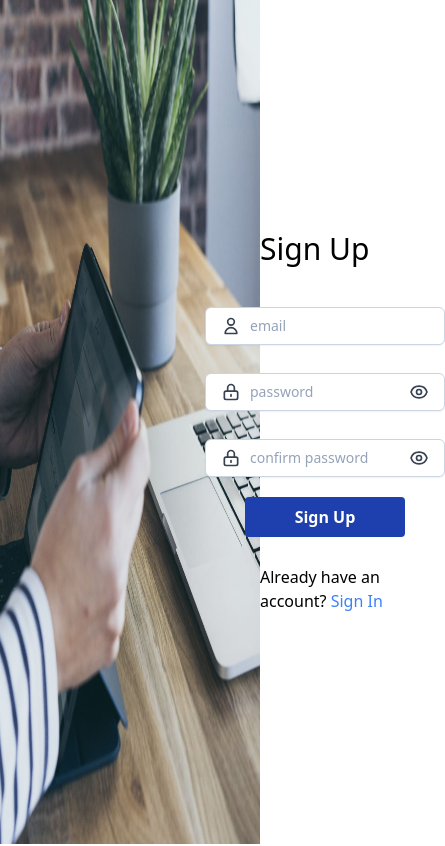
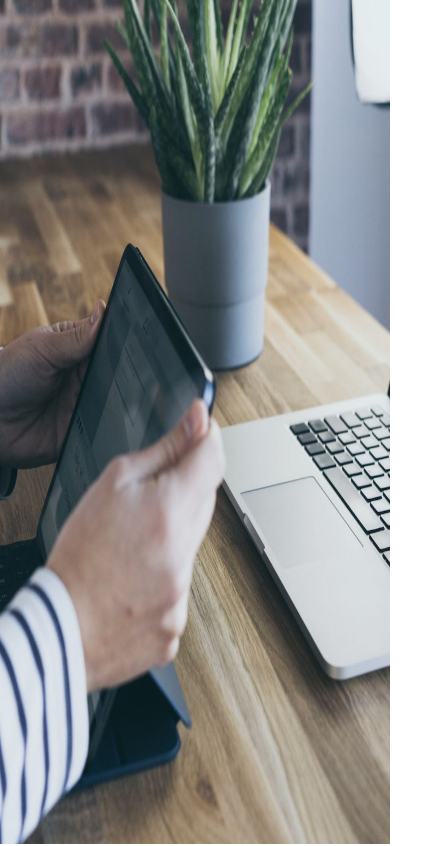
Before and after one commit to incubyte/learning-planner, a React (Create React App) app in the folder frontend/: page /auth/signup in a window 390 px wide. Shown: the top 846 px of the page, 445 px wide, since content can reach past the window. Built offline with nearby package versions, Linux system fonts and the light colour scheme.

Commit message:
ENH: adds responsive design for login page and some changes to css

```diff
--- a/frontend/src/components/auth/SignIn.tsx
+++ b/frontend/src/components/auth/SignIn.tsx
@@ -12,6 +12,9 @@ const SignIn = () => {
 
   const [passwordShow, setPasswordShow] = useState<boolean>(false);
 
+  const accountText = "Don't have an account? ";
+
+
   const handleFormSubmit = (data: any) => {
     console.log(data);
   };
@@ -19,21 +22,21 @@ const SignIn = () => {
   return (
     <>
       <div className="SignInContainer">
-        <div className="Leftside">
+        <div className="SignInLeftside">
           <img
-            className="Image"
+            className="SignInImage"
             src="https://wallpapercave.com/wp/wp6480749.jpg"
           ></img>
         </div>
 
-        <div className="Rightside">
-          <div className="RightContent">
-            <div className="text-3xl mb-5">Login</div>
+        <div className="SignInRightside">
+          <div className="SignInRightContent">
+            <div className="text-5xl lg:text-4xl md:text-4xl  mb-5">Login</div>
 
             <form onSubmit={handleSubmit(handleFormSubmit)}>
-              <label className="FormItems">
+              <label className="SignInFormItems">
                 <div className="space-y-2 text-gray-700">
-                  <div className="relative  focus-within:text-gray-900 dark:focus-within:text-gray-800 ">
+                  <div className="relative focus-within:text-gray-900 dark:focus-within:text-gray-800 ">
                     <div
                       aria-hidden="true"
                       className="absolute inset-y-0 flex items-center px-4 pointer-events-none"
@@ -54,7 +57,7 @@ const SignIn = () => {
                       type="text"
                       id="email"
                       placeholder="email"
-                      className="FormInput"
+                      className="SignInFormInput"
                       {...register("email", {
                         required: {
                           value: true,
@@ -69,7 +72,7 @@ const SignIn = () => {
                   </div>
                 </div>
 
-                {errors.email ? <>{errors.email.message}</> : <></>}
+                <div className="text-red-600 font-bold">{errors.email ? <>{errors.email.message}</> : <></>}</div>
 
                 <div className="space-y-2 text-gray-700">
                   <div className="relative  focus-within:text-gray-900 dark:focus-within:text-gray-800 ">
@@ -94,7 +97,7 @@ const SignIn = () => {
                       </svg>
                     </div>
                     <input
-                      className="FormInput"
+                      className="SignInFormInput"
                       id="password"
                       type={passwordShow ? "text" : "password"}
                       placeholder="password"
@@ -163,16 +166,16 @@ const SignIn = () => {
                   </div>
                 </div>
 
-                {errors.password ? <>{errors.password.message}</> : <></>}
+                <div className="text-red-600 font-bold">{errors.password ? <>{errors.password.message}</> : <></>}</div>
 
-                <a href="" className="SignIn">
+                <a href="" className="ForgotPass">
                   forgot password?
                 </a>
-                <button className="Submit">Sign In</button>
+                <button className="SignInSubmit">Sign In</button>
 
-                <label className="AlreadyAccount">
-                  Do not have an account?{" "}
-                  <a className="link" href="/auth/signup">
+                <label className="SignInNewAcc">
+                  {accountText}
+                  <a className="SignUplink" href="/auth/signup">
                     Sign Up
                   </a>
                 </label>
--- a/frontend/src/components/auth/SignUp.tsx
+++ b/frontend/src/components/auth/SignUp.tsx
@@ -22,17 +22,17 @@ const SignUp = () => {
   return (
     <>
       <div className="SignUpContainer">
-        <div className="Leftside">
-          <img className="Image" src={signupImage}></img>
+        <div className="SignUpLeftside">
+          <img className="SignUpImage" src={signupImage}></img>
         </div>
 
-        <div className="Rightside">
-          <div className="RightContent">
+        <div className="SignUpRightside">
+          <div className="SignUpRightContent">
             <div className="text-3xl mb-5">Sign Up</div>
             <form onSubmit={handleSubmit(handleFormSubmit)}>
-              <label className="FormItems">
+              <label className="SignUpFormItems">
                 <div className="space-y-2 text-gray-700">
-                  <div className="relative  focus-within:text-gray-900 dark:focus-within:text-gray-800 ">
+                  <div className="relative focus-within:text-gray-900 dark:focus-within:text-gray-800 ">
                     <div
                       aria-hidden="true"
                       className="absolute inset-y-0 flex items-center px-4 pointer-events-none"
@@ -53,7 +53,7 @@ const SignUp = () => {
                       type="text"
                       id="email"
                       placeholder="email"
-                      className="FormInput"
+                      className="SignUpFormInput"
                       {...register("email", {
                         required: {
                           value: true,
@@ -93,7 +93,7 @@ const SignUp = () => {
                       </svg>
                     </div>
                     <input
-                      className="FormInput"
+                      className="SignUpFormInput"
                       id="password"
                       type={passwordShow ? "text" : "password"}
                       placeholder="password"
@@ -165,7 +165,7 @@ const SignUp = () => {
                 {errors.password ? <>{errors.password.message}</> : <></>}
 
                 <div className="space-y-2 text-gray-700">
-                  <div className="relative  focus-within:text-gray-900 dark:focus-within:text-gray-800 ">
+                  <div className="relative focus-within:text-gray-900 dark:focus-within:text-gray-800 ">
                     <div
                       aria-hidden="true"
                       className="absolute inset-y-0 flex items-center px-4 pointer-events-none"
@@ -187,7 +187,7 @@ const SignUp = () => {
                       </svg>
                     </div>
                     <input
-                      className="FormInput"
+                      className="SignUpFormInput"
                       id="password"
                       type={confirmPasswordShow ? "text" : "password"}
                       placeholder="confirm password"
@@ -210,7 +210,7 @@ const SignUp = () => {
                         onClick={() => {
                           setConfirmPasswordShow(!confirmPasswordShow);
                         }}
-                        className="z-30 "
+                        className="z-30"
                       >
                         {confirmPasswordShow ? (
                           <svg
@@ -262,11 +262,11 @@ const SignUp = () => {
                   <></>
                 )}
 
-                <button className="Submit">Sign Up</button>
+                <button className="SignUpSubmit">Sign Up</button>
 
-                <label className="AlreadyAccount">
+                <label className="SignUpAlreadyAccount">
                   Already have an account?{" "}
-                  <a className="SignIn" href="/auth/signin">
+                  <a className="SignInLink" href="/auth/signin">
                     Sign In
                   </a>
                 </label>
--- a/frontend/src/css/auth/SignIn.css
+++ b/frontend/src/css/auth/SignIn.css
@@ -1,42 +1,47 @@
 .SignInContainer{
-    @apply grid grid-cols-3 h-screen object-fill
+    @apply grid grid-cols-1 lg:grid-cols-3 bg-sign-in lg:bg-none justify-items-center h-screen object-cover
 }
 
-.Leftside{
-    @apply col-span-2 flex
+.SignInLeftside {
+    @apply lg:col-span-2 lg:flex lg:visible hidden
 }
 
-.Image{
-    @apply w-screen
+.SignInImage {
+    @apply lg:w-screen lg:visible
 }
 
-.Rightside{
-    @apply grid grid-cols-1 justify-items-center content-center
+.SignInRightside {
+    @apply grid grid-cols-1 justify-items-center content-center object-contain
 }
 
-.RightContent{
+.SignInRightContent {
+    @apply bg-white bg-opacity-70 p-8 xsm:p-7 rounded-xl lg:bg-none lg:p-0 lg:rounded-none m-3;
 }
 
-.FormItems{
+.SignInFormItems {
    @apply grid gap-2 grid-cols-1 justify-items-center
 }
 
-.FormInput{
-    @apply mt-5 block w-60 px-3 py-2 bg-white border border-slate-300 rounded-md text-sm shadow-sm placeholder-slate-400
+.ForgotPass{
+    @apply mt-5 block text-xl lg:text-base xsm:text-base;
+}
+
+.SignInFormInput {
+    @apply mt-5 block w-60 xsm:w-52 lg:px-3 xsm:px-2 px-5 lg:py-2 xsm:py-2 py-3 bg-white border border-slate-300 rounded-md shadow-sm placeholder-slate-400
     focus:outline-none focus:border-sky-500 focus:ring-1 focus:ring-sky-500
     disabled:bg-slate-50 disabled:text-slate-500 disabled:border-slate-200 disabled:shadow-none
     invalid:border-pink-500 invalid:text-pink-600
-    focus:invalid:border-pink-500 focus:invalid:ring-pink-500;
+    focus:invalid:border-pink-500 focus:invalid:ring-pink-500 lg:pl-11 lg:pr-11 xsm:pl-11 xsm:pr-11 text-xl lg:text-base xsm:text-sm ;
 }
 
-.Submit{
-    @apply bg-blue-800 mt-3 block w-40 hover:bg-blue-900 text-white font-bold py-2 px-4 rounded;
+.SignInSubmit {
+    @apply bg-blue-800 mt-3 block w-40 hover:bg-blue-900 text-white font-bold py-2 px-4 rounded text-xl lg:text-base;
 }
 
-.AlreadyAccount{
-    @apply mt-5 block
+.SignInNewAcc {
+    @apply mt-5  block text-lg lg:text-base xsm:text-sm
 }
 
-.link{
-    @apply text-blue-500
+.SignUplink {
+    @apply text-blue-900 lg:text-blue-500
 }
--- a/frontend/src/css/auth/SignUp.css
+++ b/frontend/src/css/auth/SignUp.css
@@ -1,27 +1,27 @@
 .SignUpContainer{
-    @apply grid grid-cols-3 object-contain
+    @apply lg:grid lg:grid-cols-3 lg:object-contain
 }
 
-.Leftside{
+.SignUpLeftside {
     @apply col-span-2 flex h-screen
 }
 
-.Image{
+.SignUpImage {
     @apply w-screen
 }
 
-.Rightside{
+.SignUpRightside {
     @apply grid grid-cols-1 justify-items-center content-center
 }
 
-.RightContent{
+.SignUpRightContent {
 }
 
-.FormItems{
+.SignUpFormItems {
    @apply grid gap-2 grid-cols-1 justify-items-center
 }
 
-.FormInput{
+.SignUpFormInput {
     @apply mt-5 block w-60 px-3 bg-white border border-slate-300 rounded-md text-sm shadow-sm placeholder-slate-400
     focus:outline-none focus:border-sky-500 focus:ring-1 focus:ring-sky-500
     disabled:bg-slate-50 disabled:text-slate-500 disabled:border-slate-200 disabled:shadow-none
@@ -29,14 +29,14 @@
     focus:invalid:border-pink-500 focus:invalid:ring-pink-500 pl-11 pr-11 py-2;
 }
 
-.Submit{
+.SignUpSubmit {
     @apply bg-blue-800 mt-3 block w-40 hover:bg-blue-900 text-white font-bold py-2 px-4 rounded;
 }
 
-.AlreadyAccount{
+.SignUpAlreadyAccount {
     @apply mt-5 block
 }
 
-.SignIn{
+.SignInLink {
     @apply text-blue-500
 }
--- a/frontend/tailwind.config.js
+++ b/frontend/tailwind.config.js
@@ -1,7 +1,19 @@
 module.exports = {
   content: ["./src/**/*.{html,js,jsx,ts,tsx}"],
   theme: {
-    extend: {},
+    extend: {
+      backgroundImage: {
+        "sign-in":"url('https://wallpapercave.com/wp/wp6480749.jpg')",
+      },
+      screens:{
+      "xsm": "200px",
+      "sm": "350px",
+      "md": "640px",
+      "lg": "1024px",
+      "xl": "1280px",
+      "2xl": "1536px"
+    },
+    }
   },
   plugins: [],
 };
```
